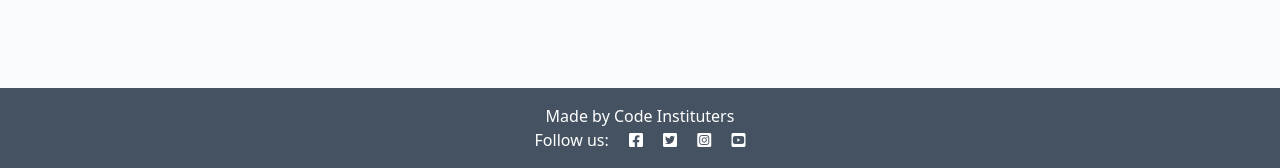
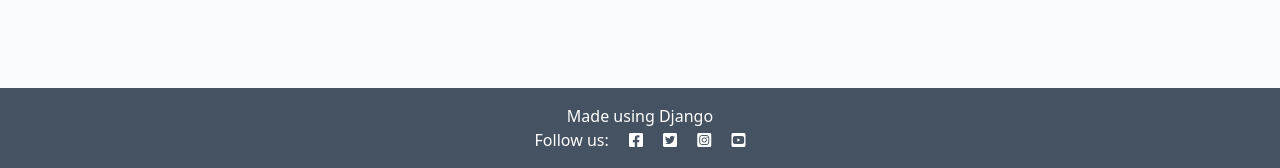
Before and after one commit to beardyone80/django-blog, a Django app: template templates/base.html in a window 1280 px wide. Shown: the part 632-800 px from the top of the page. Run offline with Django 4.2, Linux system fonts and the light colour scheme; the template is opened without the code that fills it, so the values that code supplies are empty.

Commit message:
added copyright block

```diff
--- a/blog/templates/blog/index.html
+++ b/blog/templates/blog/index.html
@@ -50,3 +50,6 @@
 
 <!-- index.html content ends here -->
 {% endblock %}
+{% block copyright %}
+    Copyright 2023 Paul Beardwell
+{% endblock %}
--- a/templates/base.html
+++ b/templates/base.html
@@ -62,7 +62,7 @@
 
     <!-- Footer -->
     <footer class="footer mt-auto py-3 dark-bg">
-        <p class="m-0 text-center text-white">Made by Code Instituters</p>
+        <p class="m-0 text-center text-white">{% block copyright %}Made using Django{% endblock copyright %}</p>
         <p class="m-0 text-center text-white">Follow us: <i class="fab fa-facebook-square ms-3"></i>
             <i class="fab fa-twitter-square ms-3"></i>
             <i class="fab fa-instagram-square ms-3"></i>
```
